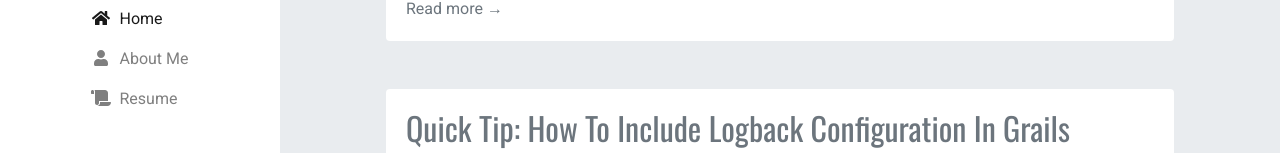
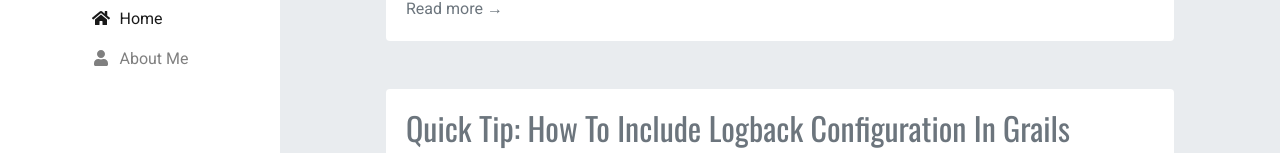
Before and after one commit to budjb/budjb-dev, a Gatsby site: page / in a window 1280 px wide. Shown: the part 479-632 px from the top of the page. Built offline with nearby package versions, Linux system fonts and the light colour scheme; Gatsby itself is replaced by a stand-in of ours.

Commit message:
Remove resume link until I have one to add.

```diff
--- a/src/components/layout.js
+++ b/src/components/layout.js
@@ -1,7 +1,7 @@
 import React from 'react';
 import { FontAwesomeIcon } from '@fortawesome/react-fontawesome';
 import { faTwitter, faLinkedin, faGithub } from '@fortawesome/free-brands-svg-icons';
-import { faHome, faUser, faScroll } from '@fortawesome/free-solid-svg-icons';
+import { faHome, faUser } from '@fortawesome/free-solid-svg-icons';
 import { Navbar, Nav } from 'react-bootstrap';
 import Image from 'gatsby-image';
 import { useStaticQuery, graphql } from 'gatsby';
@@ -91,12 +91,6 @@
                 About Me
               </Nav.Link>
             </Nav.Item>
-            <Nav.Item>
-              <Nav.Link as={Link} to="/">
-                <FontAwesomeIcon icon={faScroll} className="mr-2" fixedWidth />
-                Resume
-              </Nav.Link>
-            </Nav.Item>
           </Nav>
         </Navbar.Collapse>
       </Navbar>
```
